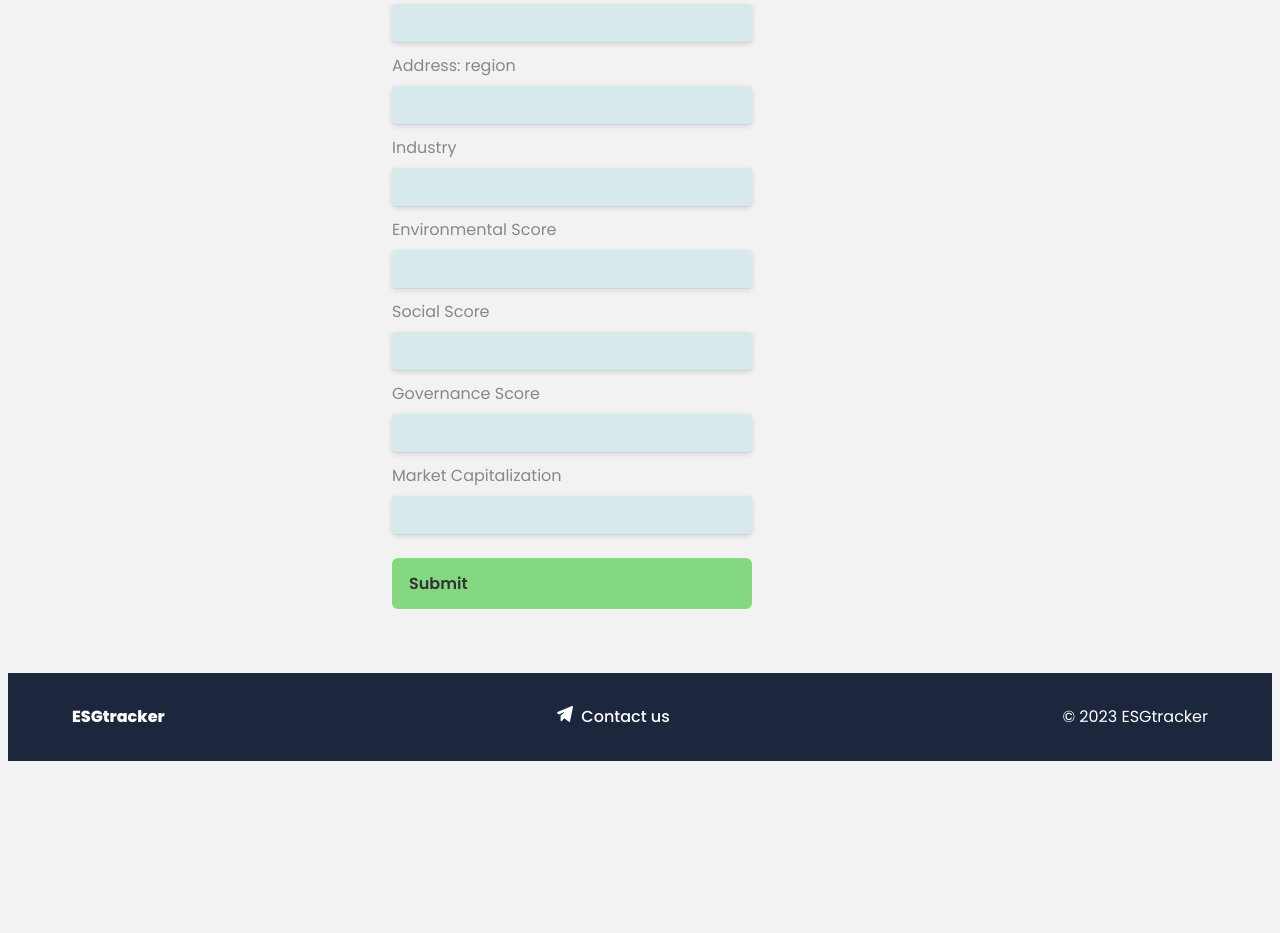
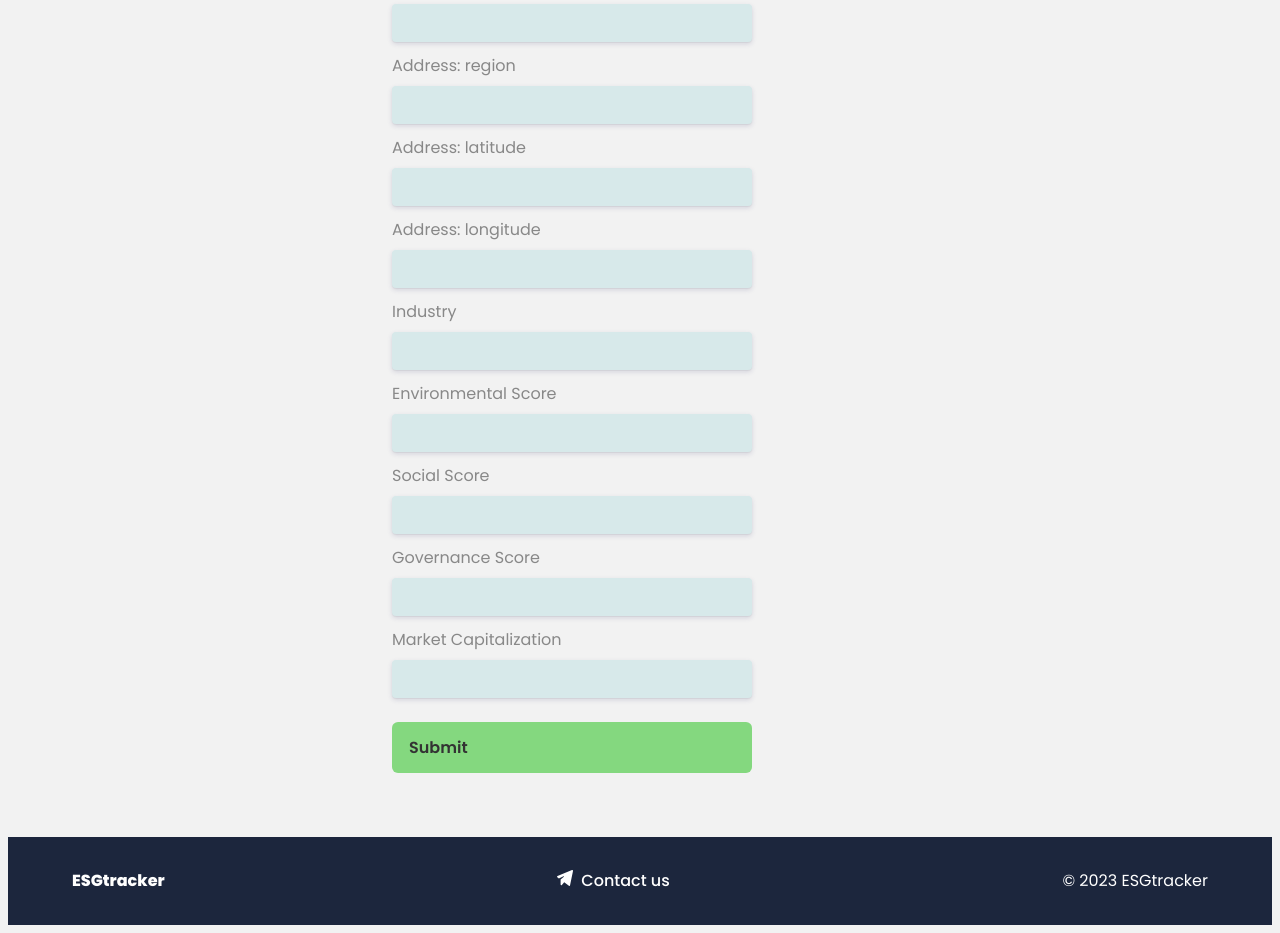
Before and after one commit to marvlas/esg-tracker, a React (Vite) app: page /company/add in a window 1280 px wide. Shown: the part 800-1733 px from the top of the page. Before the commit the page ends 1569 px from the top, so only its background shows below. Built offline with nearby package versions, Linux system fonts and the light colour scheme; no server answers; the HTML template or start-up script is replaced by a standard one.

Commit message:
added new input fields

```diff
--- a/src/pages/AddCompanyPage.jsx
+++ b/src/pages/AddCompanyPage.jsx
@@ -19,6 +19,8 @@ const [eScore, setEScore] = useState("")
 const [sScore, setSScore] = useState("")
 const [gScore, setGScore] = useState("")
 const [marketCap, setMarketCap] = useState("")
+const [latitude, setLatitude] = useState("")
+const [longitude, setLongitude] = useState("")
 
 const navigate = useNavigate()
 
@@ -35,6 +37,8 @@ const handleSubmit = (e) => {
             city: addressCity,
             address: addressStreet,
             postcode: addressPostcode,
+            latitude: latitude,
+            longitude: longitude
         },
         industry: industry,
         esg: {
@@ -120,7 +124,7 @@ const handleSubmit = (e) => {
                         onChange={(e) => { setAddressCity(e.target.value) }} />
                 </label>
 
-                {/* Drop down menu */}
+
                 <label>
                     Address: country
                     <input
@@ -131,8 +135,8 @@ const handleSubmit = (e) => {
                         onChange={(e) => { setAddressCountry(e.target.value) }} />
                 </label>
 
-                {/* Drop down menu here */}
-                   <label>
+
+                <label>
                     Address: region
                     <input
                         type="text"
@@ -142,7 +146,26 @@ const handleSubmit = (e) => {
                         onChange={(e) => { setAddressRegion(e.target.value) }} />
                 </label>
 
-                {/* Drop down menu here */}
+                <label>
+                    Address: latitude
+                    <input
+                        type="number"
+                        name="latitude"
+                        required={true}
+                        value={latitude}
+                        onChange={(e) => { setLatitude(e.target.value) }} />
+                </label>
+
+                <label>
+                    Address: longitude
+                    <input
+                        type="number"
+                        name="longitude"
+                        required={true}
+                        value={longitude}
+                        onChange={(e) => { setLongitude(e.target.value) }} />
+                </label>
+
                 <label>
                     Industry
                     <input
@@ -153,7 +176,7 @@ const handleSubmit = (e) => {
                         onChange={(e) => { setIndustry(e.target.value) }} />
                 </label>
 
-                {/* Drop down menu here */}
+
                 <label>
                     Environmental Score
                     <input
@@ -164,7 +187,7 @@ const handleSubmit = (e) => {
                         onChange={(e) => { setEScore(e.target.value) }} />
                 </label>
 
-                {/* Drop down menu here */}
+
                 <label>
                     Social Score
                     <input
@@ -175,7 +198,7 @@ const handleSubmit = (e) => {
                         onChange={(e) => { setSScore(e.target.value) }} />
                 </label>
 
-                {/* Drop down menu here */}
+
                 <label>
                     Governance Score
                     <input
```
